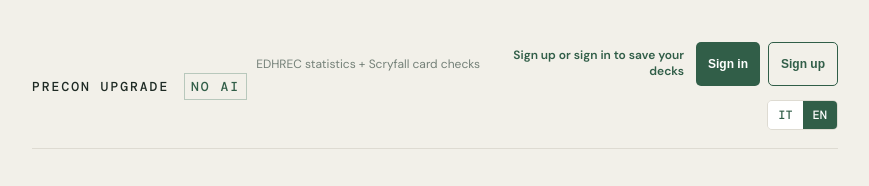
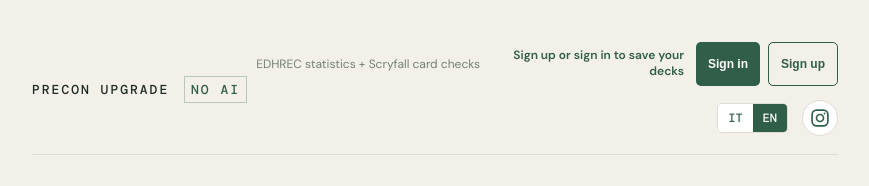
Before and after one commit to lucky24123/precon-upgrade, a Next.js app: page /i-miei-mazzi in a window 1280 px wide. Shown: the top 186 px of the page, without its empty margins (205-1074 px from the left). Built offline with nearby package versions, Linux system fonts and the light colour scheme; no server answers; a web font is replaced by a local one.

Commit message:
Logo Instagram @precon_upgrade nell'intestazione di tutte le pagine

```diff
--- a/app/ban/BanList.tsx
+++ b/app/ban/BanList.tsx
@@ -3,6 +3,7 @@
 import type { BannedCard } from "../../lib/banned";
 import { useLang, LangSwitch } from "../../lib/i18n";
 import AuthButton from "../../components/AuthButton";
+import InstagramLink from "../../components/InstagramLink";
 
 export function BanList({ cards, error }: { cards: BannedCard[]; error: string | null }) {
   const { t } = useLang();
@@ -16,6 +17,7 @@ export function BanList({ cards, error }: { cards: BannedCard[]; error: string |
           <p>{t.tagline}</p>
           <AuthButton />
           <LangSwitch />
+          <InstagramLink />
         </div>
       </header>
       <section className="hero">
--- a/app/crea-mazzo/page.tsx
+++ b/app/crea-mazzo/page.tsx
@@ -3,6 +3,7 @@
 import { useState } from "react";
 import Link from "next/link";
 import AuthButton from "../../components/AuthButton";
+import InstagramLink from "../../components/InstagramLink";
 import SaveDeck from "../../components/SaveDeck";
 import { useLang, LangSwitch } from "../../lib/i18n";
 
@@ -163,6 +164,7 @@ export default function CreateDeck() {
           <Link href="/migliora">{t.back}</Link>
           <AuthButton />
           <LangSwitch />
+          <InstagramLink />
         </div>
       </header>
       <section className="hero">
--- a/app/globals.css
+++ b/app/globals.css
@@ -82,3 +82,7 @@
 @media(max-width:600px){.auth-out{flex-wrap:wrap}.auth-hint{flex-basis:100%;max-width:none;text-align:left;margin:0 0 2px}}
 .brand{white-space:nowrap;flex-shrink:0}
 header .headright{justify-content:flex-end}
+
+.insta{display:inline-flex;align-items:center;justify-content:center;width:36px;height:36px;border-radius:50%;border:1px solid var(--line);background:white;color:var(--green);flex-shrink:0;transition:background .15s,color .15s}
+.insta:hover{background:linear-gradient(45deg,#f9a03f,#e1306c 50%,#833ab4);color:#fff;border-color:transparent}
+.land-head .insta{background:transparent;color:#fffefa;border-color:rgba(255,254,250,.4)}
--- a/app/i-miei-mazzi/[id]/page.tsx
+++ b/app/i-miei-mazzi/[id]/page.tsx
@@ -8,6 +8,7 @@ import { useParams } from "next/navigation";
 import { createSupabaseBrowserClient } from "../../../lib/supabase-client";
 import { useLang, LangSwitch } from "../../../lib/i18n";
 import AuthButton from "../../../components/AuthButton";
+import InstagramLink from "../../../components/InstagramLink";
 
 type CardRow = { name: string; quantity: number; is_commander: boolean };
 type Deck = { id: string; title: string; commander: string; origin: string; deck_cards: CardRow[];
@@ -51,7 +52,7 @@ export default function DeckDetail() {
     <main className="shell">
       <header>
         <Link href="/" className="brand" style={{ color: "inherit", textDecoration: "none" }}>PRECON UPGRADE <span>NO AI</span></Link>
-        <div className="headright"><p>{t.tagline}</p><AuthButton /><LangSwitch /></div>
+        <div className="headright"><p>{t.tagline}</p><AuthButton /><LangSwitch /><InstagramLink /></div>
       </header>
       <section className="hero"><h1>{deck ? deck.title : "…"}</h1><p>{deck ? `${deck.commander} · ${total} ${t.cardsLabel}` : ""}</p></section>
       {missing && <section className="panel"><p className="notice">{t.deckNotFound}</p></section>}
--- a/app/i-miei-mazzi/page.tsx
+++ b/app/i-miei-mazzi/page.tsx
@@ -8,6 +8,7 @@ import Link from "next/link";
 import { createSupabaseBrowserClient } from "../../lib/supabase-client";
 import { useLang, LangSwitch } from "../../lib/i18n";
 import AuthButton from "../../components/AuthButton";
+import InstagramLink from "../../components/InstagramLink";
 
 type DeckRow = { id: string; title: string; commander: string; origin: string; updated_at: string; deck_cards: { quantity: number }[] };
 
@@ -48,7 +49,7 @@ export default function MyDecks() {
     <main className="shell">
       <header>
         <Link href="/" className="brand" style={{ color: "inherit", textDecoration: "none" }}>PRECON UPGRADE <span>NO AI</span></Link>
-        <div className="headright"><p>{t.tagline}</p><AuthButton /><LangSwitch /></div>
+        <div className="headright"><p>{t.tagline}</p><AuthButton /><LangSwitch /><InstagramLink /></div>
       </header>
       <section className="hero">
         <h1>{t.myDecks}</h1>
--- a/app/migliora/page.tsx
+++ b/app/migliora/page.tsx
@@ -1,6 +1,7 @@
 "use client";
 import { useState, useEffect, useRef } from "react";
 import AuthButton from "../../components/AuthButton";
+import InstagramLink from "../../components/InstagramLink";
 import SaveDeck, { type SavedCard } from "../../components/SaveDeck";
 import { useLang, LangSwitch } from "../../lib/i18n";
 type Swap = {
@@ -162,6 +163,7 @@ export default function Home() {
           <p>{t.tagline}</p>
           <AuthButton />
           <LangSwitch />
+          <InstagramLink />
         </div>
       </header>
       <nav className="links" aria-label={t.navAria}>
--- a/app/page.tsx
+++ b/app/page.tsx
@@ -2,6 +2,7 @@
 import Link from "next/link";
 import { useLang, LangSwitch } from "../lib/i18n";
 import AuthButton from "../components/AuthButton";
+import InstagramLink from "../components/InstagramLink";
 
 export default function Landing() {
   const { t } = useLang();
@@ -19,6 +20,7 @@ export default function Landing() {
             <div className="headright">
               <AuthButton />
               <LangSwitch />
+          <InstagramLink />
             </div>
           </header>
           <div className="land-copy">
--- /dev/null
+++ b/components/InstagramLink.tsx
@@ -0,0 +1,20 @@
+"use client";
+
+import { useLang } from "../lib/i18n";
+
+export const INSTAGRAM_URL = "https://www.instagram.com/precon_upgrade/";
+
+// Logo Instagram nell'intestazione: apre la pagina @precon_upgrade in una nuova scheda.
+export default function InstagramLink() {
+  const { lang } = useLang();
+  const label = lang === "en" ? "Follow Precon Upgrade on Instagram (@precon_upgrade)" : "Segui Precon Upgrade su Instagram (@precon_upgrade)";
+  return (
+    <a className="insta" href={INSTAGRAM_URL} target="_blank" rel="noopener noreferrer" aria-label={label} title={label}>
+      <svg viewBox="0 0 24 24" width="20" height="20" aria-hidden="true" fill="none" stroke="currentColor" strokeWidth="2" strokeLinecap="round" strokeLinejoin="round">
+        <rect x="2.5" y="2.5" width="19" height="19" rx="5.5" />
+        <circle cx="12" cy="12" r="4.2" />
+        <circle cx="17.4" cy="6.6" r="1.1" fill="currentColor" stroke="none" />
+      </svg>
+    </a>
+  );
+}
--- a/components/LegalPage.tsx
+++ b/components/LegalPage.tsx
@@ -2,6 +2,7 @@
 
 import { useLang, LangSwitch } from "../lib/i18n";
 import AuthButton from "./AuthButton";
+import InstagramLink from "./InstagramLink";
 
 export type LegalSection = { title: string; body: (string | string[])[] };
 export type LegalContent = { title: string; intro: string; updated: string; sections: LegalSection[] };
@@ -20,6 +21,7 @@ export default function LegalPage({ it, en }: { it: LegalContent; en: LegalConte
           <p>{t.tagline}</p>
           <AuthButton />
           <LangSwitch />
+          <InstagramLink />
         </div>
       </header>
       <section className="hero">
```
